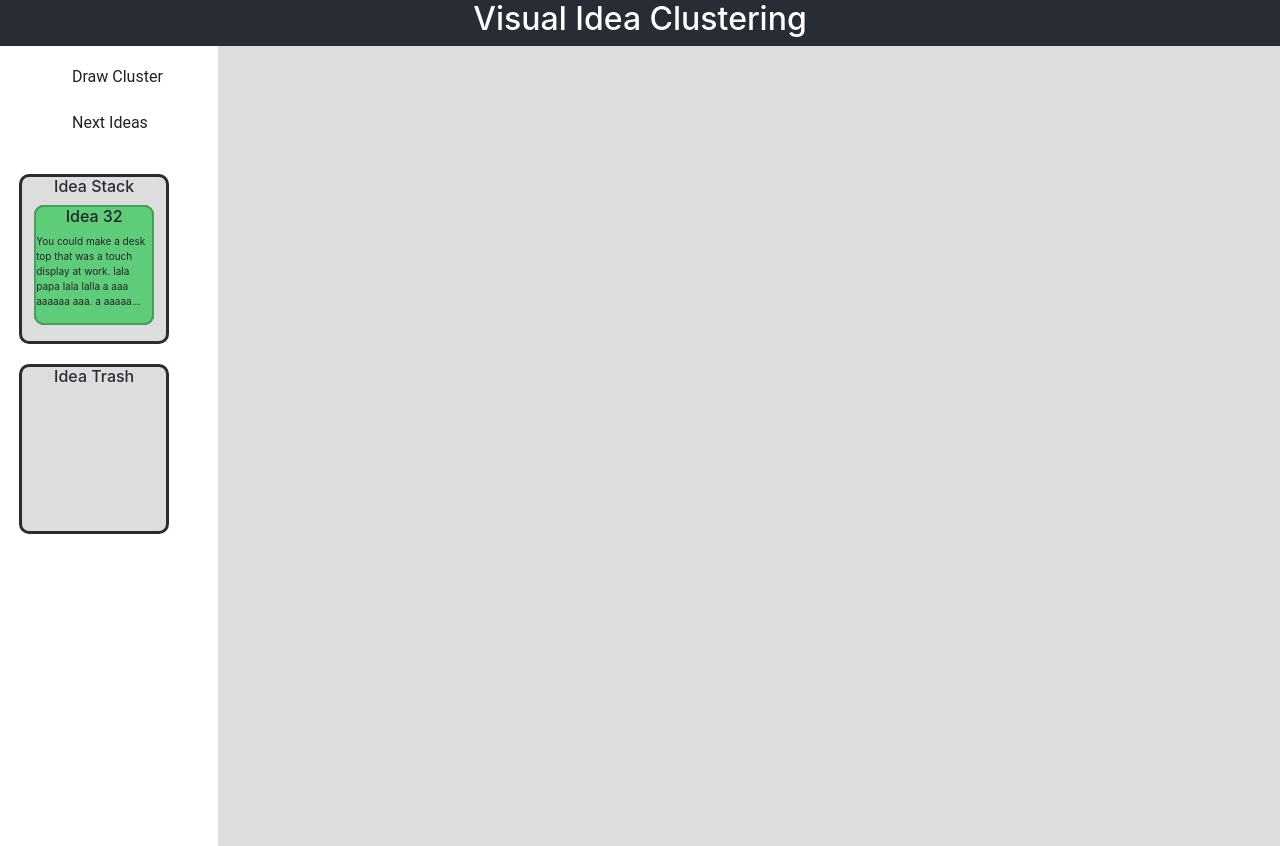
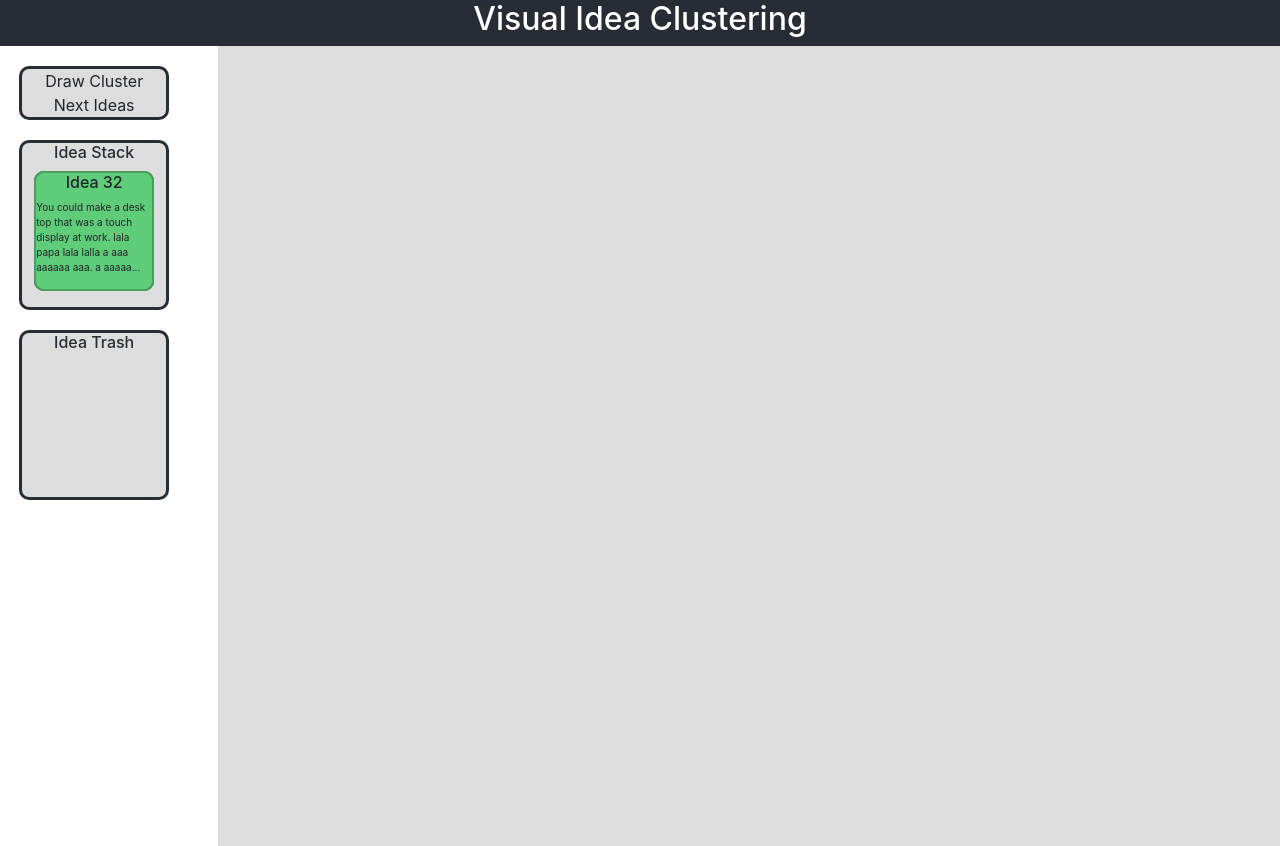
Before and after one commit to lukastaerk/visual-idea-clustering, a React (Create React App) app: page / in a window 1280 px wide. Built offline with nearby package versions, Linux system fonts and the light colour scheme.

Commit message:
better menuBar

```diff
--- a/src/components/menuBar.js
+++ b/src/components/menuBar.js
@@ -1,43 +1,57 @@
 import React, { Component } from 'react';
-import PropTypes from 'prop-types';
-import MenuList from '@material-ui/core/MenuList';
-import MenuItem from '@material-ui/core/MenuItem';
-import ListItemText from '@material-ui/core/ListItemText';
-import { withStyles } from '@material-ui/core/styles';
-const styles = theme => ({
-		  menuItem: {
-		    '&:focus': {
-		      backgroundColor: theme.palette.primary.main,
-		      '& $primary, & $icon': {
-		        color: theme.palette.common.white,
-		      },
-		    },
-		  },
-		  primary: {},
-		  icon: {},
-		});
+import { colors } from'./../constants/index.json'
+
+var style = {
+	box:{
+	    margin: "0 auto",
+	    marginTop: 20,
+	    borderRadius: 10,
+	    borderStyle: "solid",
+	    borderColor: colors.header.background,
+	    width: 150,
+	    backgroundColor: colors.board.background
+	},
+	menu: {
+
+	},
+	list:{
+		width: "100%",
+		display:"inline-block",
+		textAlign: "center"
+	}
+}
 
 class MenuBar extends Component {
 
 	render(){
 		const { classes, handleNextIdeas } = this.props;
 		return(
+			<div style={style.box}>
+				<div style={style.menu}>
+					<ListItem name={"Draw Cluster"} />
+			        <ListItem name={"Next Ideas"} onClick={handleNextIdeas}/>
+			    </div>
+			   </div>
+			)
+	}
+}
+class ListItem extends Component {
 
-				<MenuList>
-					<MenuItem className={classes.menuItem}>
-			          <ListItemText classes={{ primary: classes.primary }} inset primary="Draw Cluster" />
-			        </MenuItem>
-			        <MenuItem className={classes.menuItem} onClick={handleNextIdeas}>
-			          <ListItemText classes={{ primary: classes.primary }} inset primary="Next Ideas" />
-			        </MenuItem>
-			    </MenuList>
+	handleMouse = (ev) => {
+		ev.target.style.background = (ev.type=="mouseenter")? colors.header.background : null
+		ev.target.style.color = (ev.type=="mouseenter")? "white" : colors.header.background
 
+	}
+	render(){
+		const {name, onClick} = this.props
+		return(
+			<li style={style.list} onClick={onClick} >
+			  <div  onMouseEnter={this.handleMouse} onMouseLeave={this.handleMouse}>{name}</div>
+			</li>
 			)
 	}
 }
 
-MenuBar.propTypes = {
-  classes: PropTypes.object.isRequired,
-};
 
-export default withStyles(styles)(MenuBar);
+
+export default MenuBar;
```
